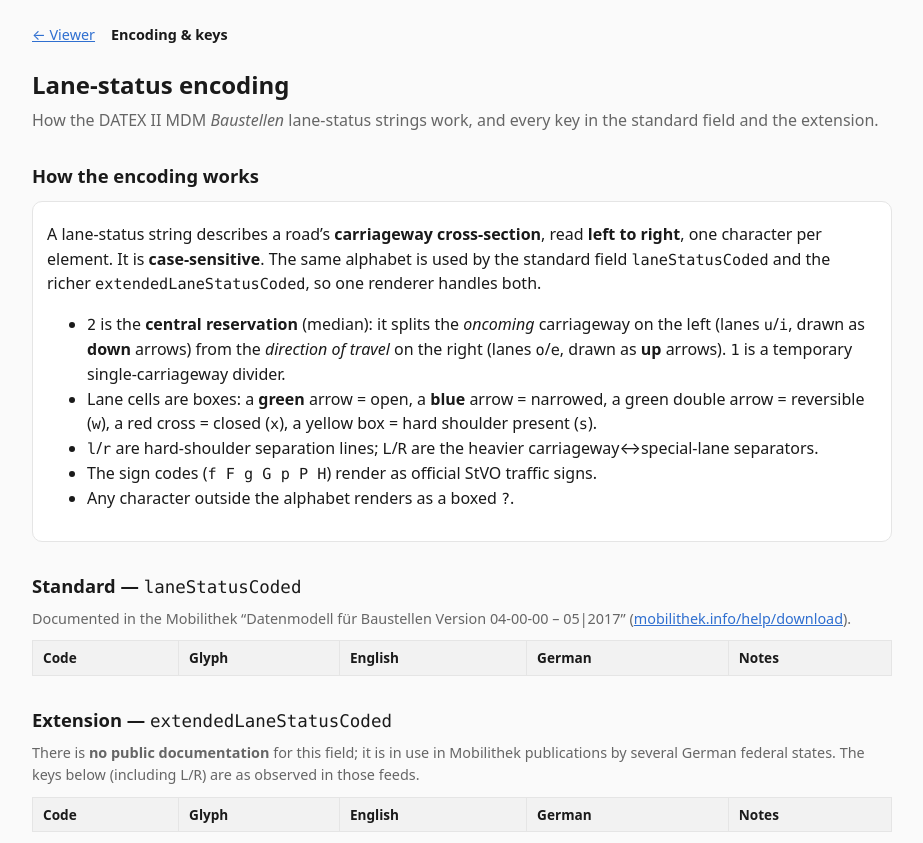
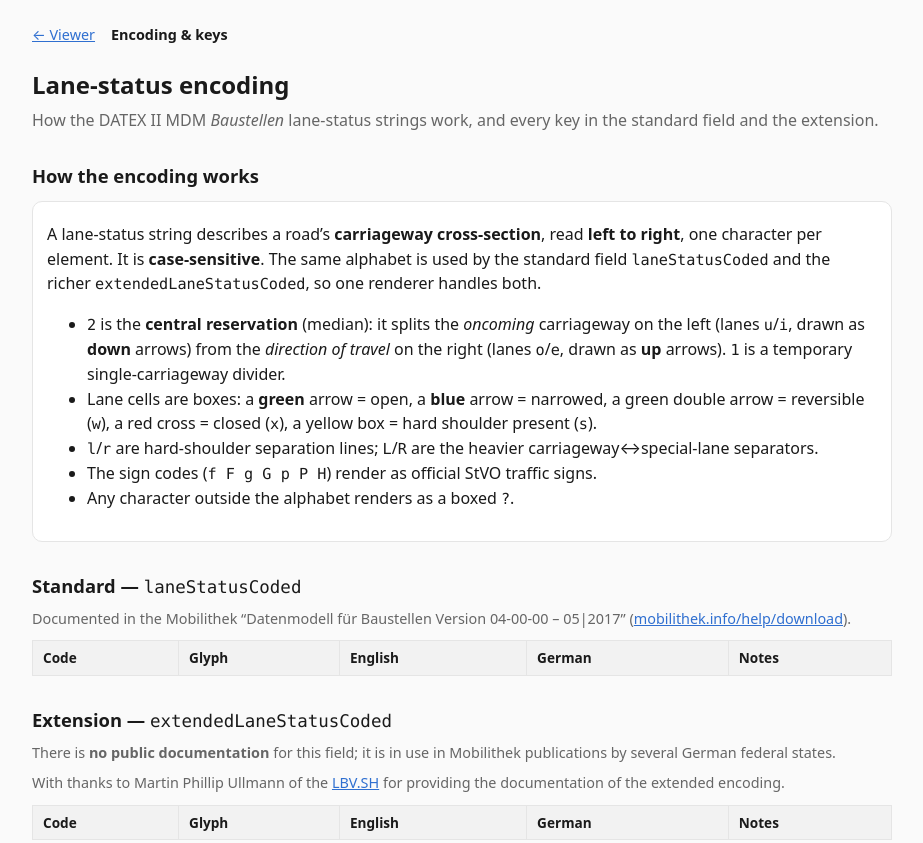
Before and after one commit to Graphmasters/lane-status-viewer, a website: page demo/docs.html in a window 1280 px wide. Shown: the top 843 px of the page, without its empty margins (178-1101 px from the left). Drawn offline with Linux system fonts and the light colour scheme; some packages are replaced by stand-ins of ours; a script that the page names is missing.

Commit message:
Acknowledge LBV.SH for extended-encoding documentation (#6)
Add an acknowledgement crediting Martin Phillip Ullmann (LBV.SH) for
providing documentation of the extended encoding, in ATTRIBUTION.md, the
demo docs page, and the README.

Drop the now-obsolete "as observed in those feeds" caveat about the
extendedLaneStatusCoded keys, since the encoding is now documented.

Co-authored-by: Claude Opus 4.8 <noreply@anthropic.com>

```diff
--- a/demo/docs.html
+++ b/demo/docs.html
@@ -72,8 +72,12 @@
       <h2>Extension — <code>extendedLaneStatusCoded</code></h2>
       <p class="note">
         There is <strong>no public documentation</strong> for this field; it is in use in Mobilithek
-        publications by several German federal states. The keys below (including <code>L</code>/<code>R</code>)
-        are as observed in those feeds.
+        publications by several German federal states.
+      </p>
+      <p class="note">
+        With thanks to Martin Phillip Ullmann of the
+        <a href="https://www.lbv-sh.de/" target="_blank" rel="noopener">LBV.SH</a> for providing the
+        documentation of the extended encoding.
       </p>
       <table id="extension"><thead><tr><th>Code</th><th>Glyph</th><th>English</th><th>German</th><th>Notes</th></tr></thead><tbody></tbody></table>
 
```
Also changed, not shown: ATTRIBUTION.md (+6 -2 lines), README.md.
